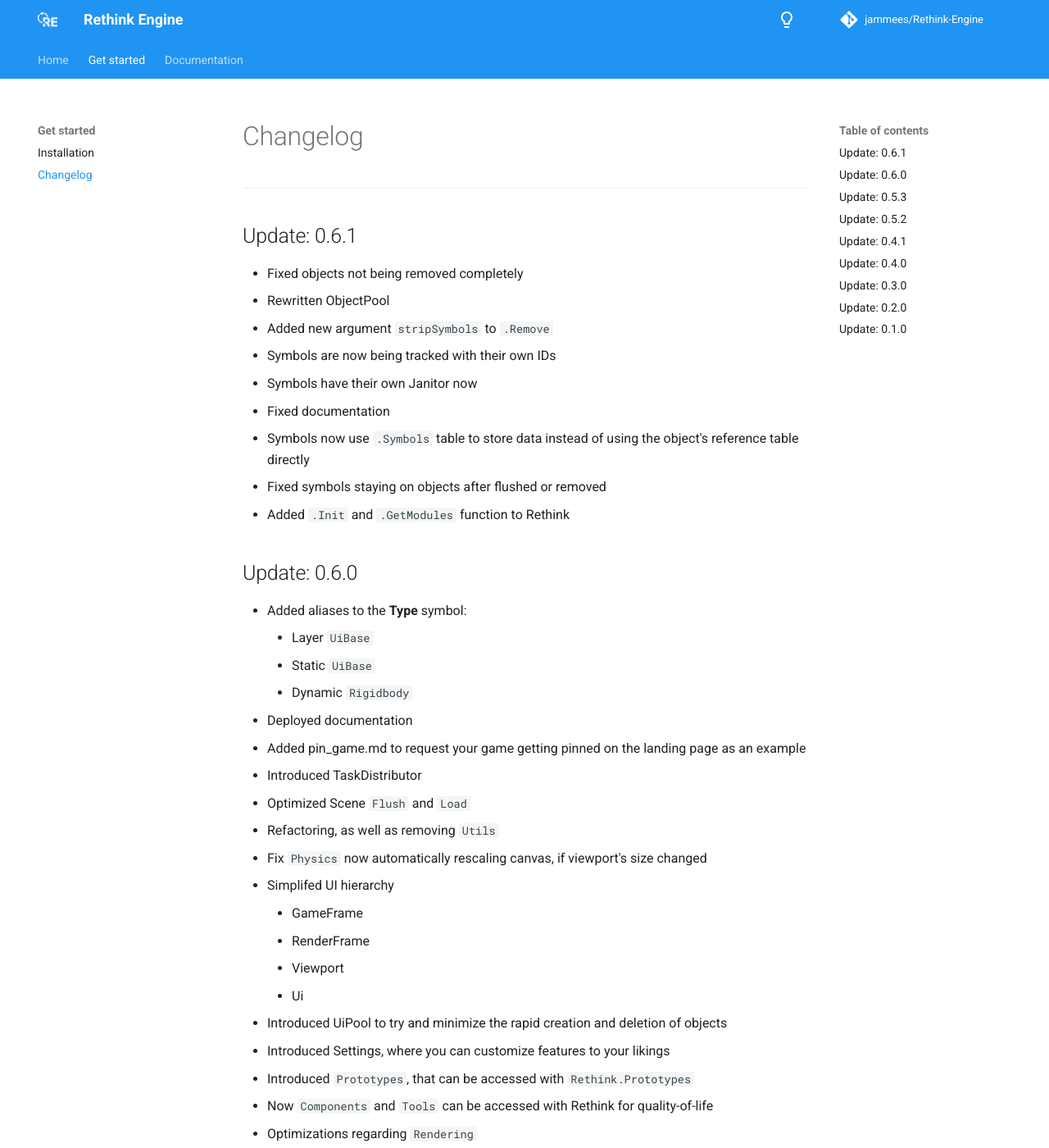
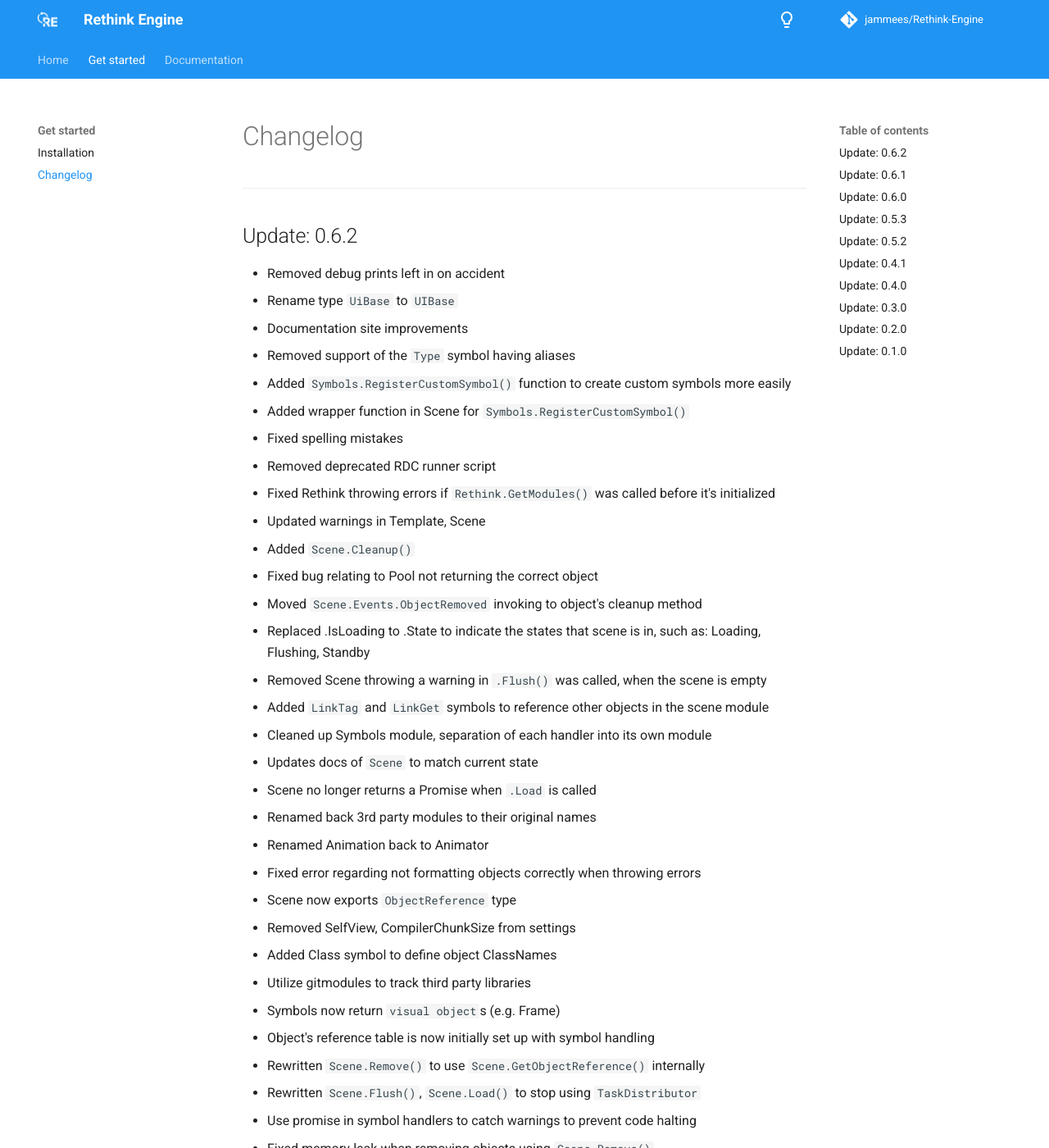
Before and after one commit to jammees/Rethink-Engine, an MkDocs documentation site: the page built from docs/getstarted/changelog.md, in a window 1280 px wide and 1400 px high. Shown: the whole window at 82% size. Built offline with MkDocs 1.6.1 and Material for MkDocs 9.7.7, drawn with Linux system fonts in a browser that asks for light colours; comment, search, counter and statistics services are not loaded; the version menu is left out; some of the changed text lies outside the part shown.

Commit message:
Change changelog

```diff
--- a/docs/getstarted/changelog.md
+++ b/docs/getstarted/changelog.md
@@ -1,4 +1,42 @@
 <hr>
+
+## Update: 0.6.2
+- Removed debug prints left in on accident
+- Rename type `UiBase` to `UIBase`
+- Documentation site improvements
+- Removed support of the `Type` symbol having aliases
+- Added `Symbols.RegisterCustomSymbol()` function to create custom symbols more easily
+- Added wrapper function in Scene for `Symbols.RegisterCustomSymbol()`
+- Fixed spelling mistakes
+- Removed deprecated RDC runner script
+- Fixed Rethink throwing errors if `Rethink.GetModules()` was called before it's initialized
+- Updated warnings in Template, Scene
+- Added `Scene.Cleanup()`
+- Fixed bug relating to Pool not returning the correct object
+- Moved `Scene.Events.ObjectRemoved` invoking to object's cleanup method
+- Replaced .IsLoading to .State to indicate the states that scene is in, such as: Loading, Flushing, Standby
+- Removed Scene throwing a warning in `.Flush()` was called, when the scene is empty
+- Added `LinkTag` and `LinkGet` symbols to reference other objects in the scene module
+- Cleaned up Symbols module, separation of each handler into its own module
+- Updates docs of `Scene` to match current state
+- Scene no longer returns a Promise when `.Load` is called
+- Renamed back 3rd party modules to their original names
+- Renamed Animation back to Animator
+- Fixed error regarding not formatting objects correctly when throwing errors
+- Scene now exports `ObjectReference` type
+- Removed SelfView, CompilerChunkSize from settings
+- Added Class symbol to define object ClassNames
+- Utilize gitmodules to track third party libraries
+- Symbols now return `visual object`s (e.g. Frame)
+- Object's reference table is now initially set up with symbol handling
+- Rewritten `Scene.Remove()` to use `Scene.GetObjectReference()` internally
+- Rewritten `Scene.Flush()`, `Scene.Load()` to stop using `TaskDistributor`
+- Use promise in symbol handlers to catch warnings to prevent code halting
+- Fixed memory-leak when removing objects using `Scene.Remove()`
+- Removed `TaskDistributor`
+- Renamed ShouldFlush to Permanent
+- Built-in symbols now do type-checking
+- Reworked messages and logging using `Log` library
 
 ## Update: 0.6.1
 - Fixed objects not being removed completely
@@ -10,6 +48,7 @@
 - Symbols now use `.Symbols` table to store data instead of using the object's reference table directly
 - Fixed symbols staying on objects after flushed or removed
 - Added `.Init` and `.GetModules` function to Rethink
+- Restructure of engine internals
 
 ## Update: 0.6.0
 * Added aliases to the **Type** symbol:
```
